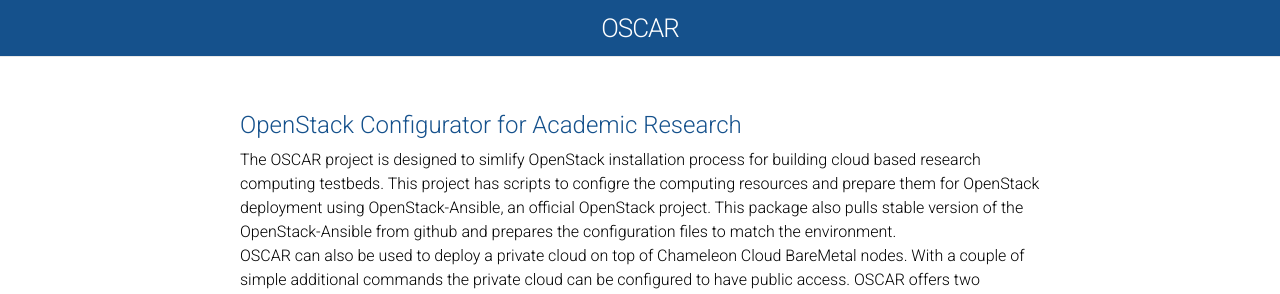
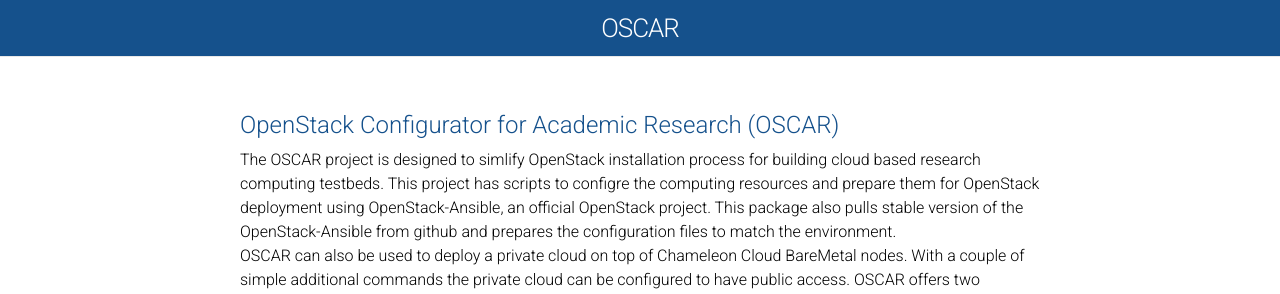
Before and after one commit to cloudandbigdatalab/OSCAR, a Jekyll site: the page built from index.html, in a window 1280 px wide. Shown: the top 294 px of the page. Built offline with Jekyll 4.4.1, drawn with Linux system fonts in a browser that asks for light colours; Markdown is read by kramdown in place of the engine named in the settings.

Commit message:
Update index.html

```diff
--- a/index.html
+++ b/index.html
@@ -4,10 +4,10 @@
 ---
 
 <div class="module-header">
-       OpenStack Configurator for Academic Research
+       OpenStack Configurator for Academic Research (OSCAR)
 </div>
 
-<div>
+<div class="body">
 
   The OSCAR project is designed to simlify OpenStack installation process for building cloud based research computing testbeds. This project has scripts to configre the computing resources and prepare them for OpenStack deployment using OpenStack-Ansible, an official OpenStack project. This package also pulls stable version of the OpenStack-Ansible from github and prepares the configuration files to match the environment.
 
```
